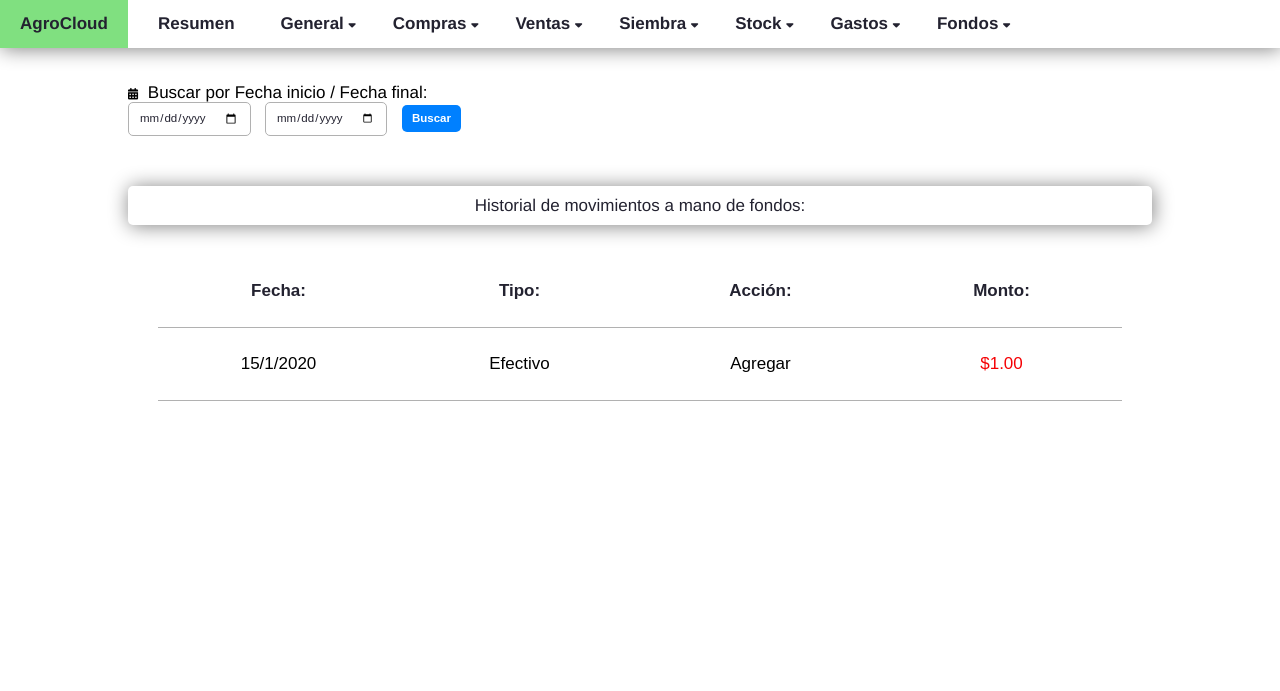
After one commit to alejandro-alonso99/Cloud-Agro, a Django app: page /funds/manualmoves/ in a window 1280 px wide. The commit adds this page. Shown: the top 691 px of the page. Run offline with Django 3.2, Linux system fonts and the light colour scheme; a user stored in the database is signed in; tables that the repository leaves empty hold one stand-in row (values such as "Sample post"); parts of the project's set-up code (start-up, migrations or seed data) failed here and were passed over; some libraries are stand-ins or nearby versions; some web fonts are replaced.

Commit message:
create manualmove list view

```diff
--- a/cloudagro/account/templates/base.html
+++ b/cloudagro/account/templates/base.html
@@ -97,6 +97,7 @@
                     <a href="{% url 'funds:checks_self' %}">Cheques Propios</a>
                     <a href="{% url 'funds:funds_third_party_checks' %}">Cheques Terceros</a>
                     <a href="{% url 'funds:funds_manualmove_create' %}">Modificar a mano</a>
+                    <a href="{% url 'funds:funds_manualmoves' %}">Historial Modificaciones a mano</a>
                 </div>
             </div>
         </div>
--- /dev/null
+++ b/cloudagro/funds/templates/funds/manualmove_list.html
@@ -0,0 +1,86 @@
+{% extends "base.html" %}
+
+{% load purchase_extras %}
+
+{% block title %} Movimientos a mano {% endblock %}
+
+{% block content %}
+{% if date_query_end %}
+<div class="info-container">
+
+    <p><a href="{% url 'funds:funds_manualmoves' %}" id="search-btn" class="back-link"><i
+                class="fas fa-chevron-left"></i>Volver
+            a listado</a></p>
+    <div id="list-title">
+        Filtrando entre Fechas: "{{date_query_start}}" y "{{date_query_end}}"
+    </div>
+    {% if manual_moves %}
+    <div class="title-movement-card">
+        <div id="card-row-1">
+            <h2 id="title-client-tag">Fecha:</h2>
+            <h2 id="title-client-tag">Tipo:</h2>
+            <h2 id="title-client-tag">Acción:</h2>
+            <h2 id="title-client-tag">Monto:</h2>
+        </div>
+    </div>
+    {% endif %}
+    {% for move in manual_moves %}
+    <div class="movement-card">
+        <div id="card-row-1">
+            <h2 id="date-tag"> {{ move.date.day }}/{{ move.date.month }}/{{ move.date.year }} </h2>
+            <h2 id="client-tag">{{ move.tipo | capfirst}}</h2>
+            <h2 id="client-tag">{{ move.action | capfirst}}</h2>
+            <h2 id="total-tag">{{ move.monto | floatformat:2 | currency }}</h2>
+        </div>
+    </div>
+    {% empty %}
+    <div id="list-title">
+        No hay resultados para la búsqueda
+    </div>
+    {% endfor %}
+
+</div>
+
+{% else %}
+<div class="info-container">
+    <div id="top-forms">
+        <form action="." method="get" id="search-form" class="date-form">
+            {% csrf_token %}
+            <div id="search-label">
+                <i class="fas fa-calendar-alt"></i> Buscar por Fecha inicio / Fecha final:
+            </div>
+            {{date_form.date_query_start }}
+            {{date_form.date_query_end }}
+            <input type="submit" value="Buscar" id="search-btn">
+        </form>
+    </div>
+    <div id="list-title">
+        Historial de movimientos a mano de fondos:
+    </div>
+    {% if manual_moves %}
+    <div class="title-movement-card">
+        <div id="card-row-1">
+            <h2 id="title-client-tag">Fecha:</h2>
+            <h2 id="title-client-tag">Tipo:</h2>
+            <h2 id="title-client-tag">Acción:</h2>
+            <h2 id="title-client-tag">Monto:</h2>
+        </div>
+    </div>
+    {%else%}
+    <div id="list-title">
+        Aún no hay modificaciones a mano:
+    </div>
+    {% endif %}
+    {% for move in manual_moves %}
+    <div class="movement-card">
+        <div id="card-row-1">
+            <h2 id="date-tag"> {{ move.date.day }}/{{ move.date.month }}/{{ move.date.year }} </h2>
+            <h2 id="client-tag">{{ move.tipo | capfirst}}</h2>
+            <h2 id="client-tag">{{ move.action | capfirst}}</h2>
+            <h2 id="total-tag">{{ move.monto | floatformat:2 | currency }}</h2>
+        </div>
+    </div>
+    {% endfor %}
+</div>
+{% endif %}
+{% endblock %}
--- a/cloudagro/funds/urls.py
+++ b/cloudagro/funds/urls.py
@@ -5,6 +5,7 @@ app_name = 'funds'
 
 urlpatterns = [
     path('manualmove/create/', views.fund_manualmove_create,name='funds_manualmove_create'),
+    path('manualmoves/', views.funds_manualmove_list,name='funds_manualmoves'),
     path('checks/others', views.funds_third_party_checks,name='funds_third_party_checks'),
     path('<int:day>/<int:month>/<int:year>/<slug:third_p_check>/', views.third_p_check_detail, name='third_p_check_detail'),
     path('checks/self', views.funds_self_checks,name='checks_self'),
--- a/cloudagro/funds/views.py
+++ b/cloudagro/funds/views.py
@@ -5,6 +5,7 @@ from .forms import FundManualMoveForm
 from .models import FundManualMove
 from django.contrib.auth.decorators import login_required
 from payments.forms import DestroyObjectForm
+from purchases.forms import DateForm
 
 @login_required
 def fund_manualmove_create(request):
@@ -15,7 +16,7 @@ def fund_manualmove_create(request):
         if move_form.is_valid:
            move_form.save()
 
-        return redirect('funds:funds_main')
+        return redirect('account:dashboard')
 
     else:
         move_form = FundManualMoveForm()
@@ -26,6 +27,32 @@ def fund_manualmove_create(request):
                                                             'move_form': move_form,
                                                             'last_3_manual_moves':last_3_manual_moves,
                                                             })
+
+@login_required
+def funds_manualmove_list(request):
+
+    date_form = DateForm()
+
+    date_query_start = None
+    date_query_end = None
+
+    manual_moves = FundManualMove.objects.all()
+
+    if 'date_query_start' and 'date_query_end' in request.GET:
+        form = DateForm(request.GET)
+        if form.is_valid():
+            date_query_start = form.cleaned_data['date_query_start'].strftime("%Y-%m-%d")
+            date_query_end = form.cleaned_data['date_query_end'].strftime("%Y-%m-%d")
+            manual_moves = manual_moves.filter(date__range=[date_query_start, date_query_end])
+
+
+    return render(request, 'funds/manualmove_list.html',{
+                                                        'manual_moves':manual_moves,
+                                                        'date_form':date_form,
+                                                        'date_query_start':date_query_start,
+                                                        'date_query_end':date_query_end,
+                                                         })
+
 @login_required
 def funds_third_party_checks(request):
     third_party_checks = ThirdPartyChecks.objects.all()
```
